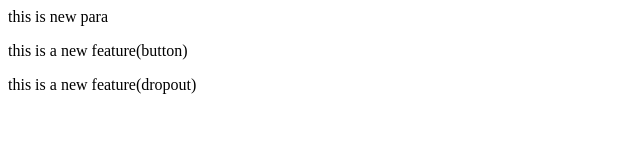
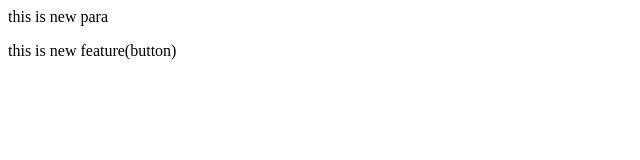
Before and after one commit to bhavana2027/local, a plain HTML site: page index.html in a window 1280 px wide. Shown: the whole page, without its empty margins (0-640 px from the left). Drawn offline with Linux system fonts and the light colour scheme.

Commit message:
button added

```diff
--- a/index.html
+++ b/index.html
@@ -1,3 +1,2 @@
 <p>this is new para</p>
-<p>this is a new feature(button)</p>
-<p>this is a new feature(dropout)</p>
+<p>this is new feature(button)</p>
```
